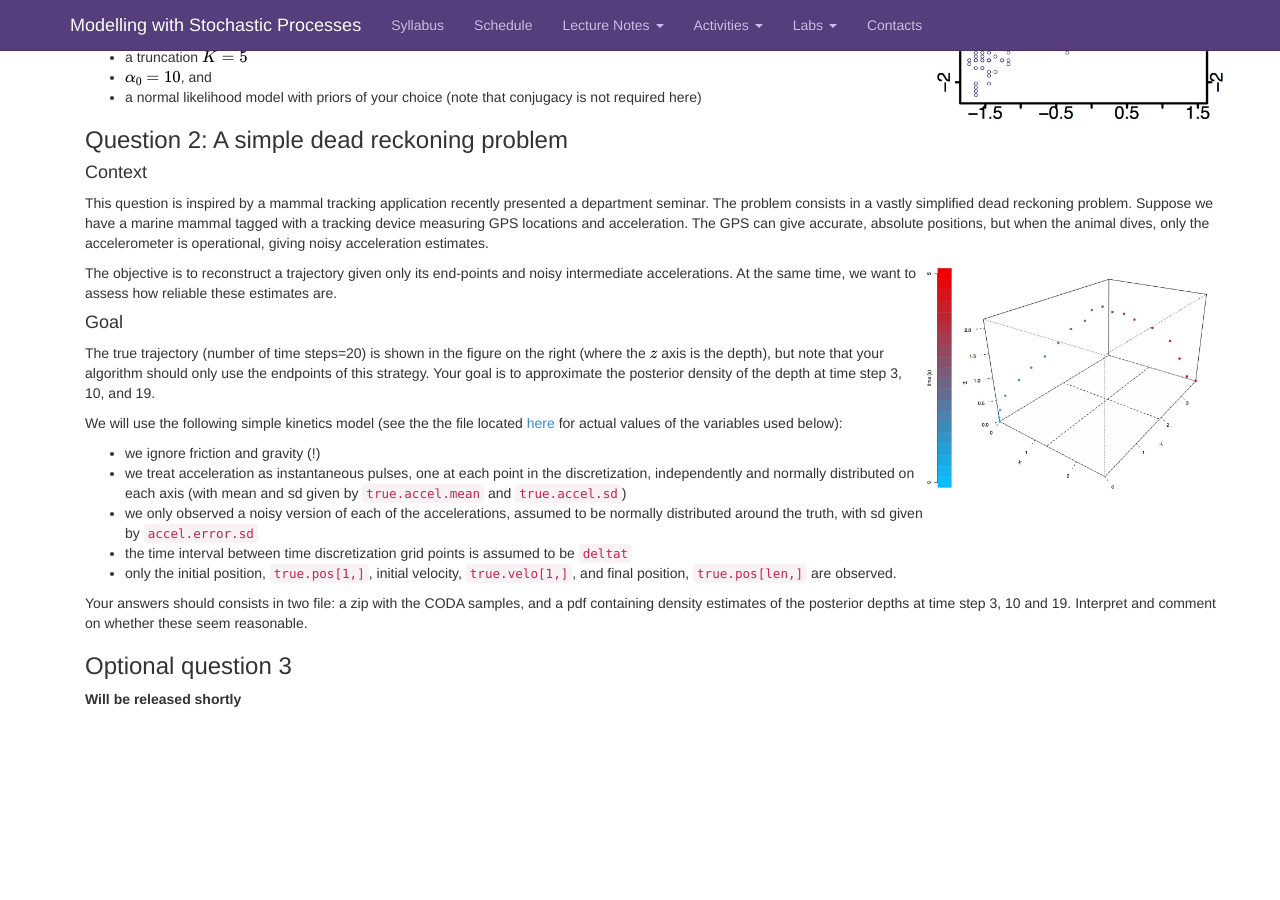
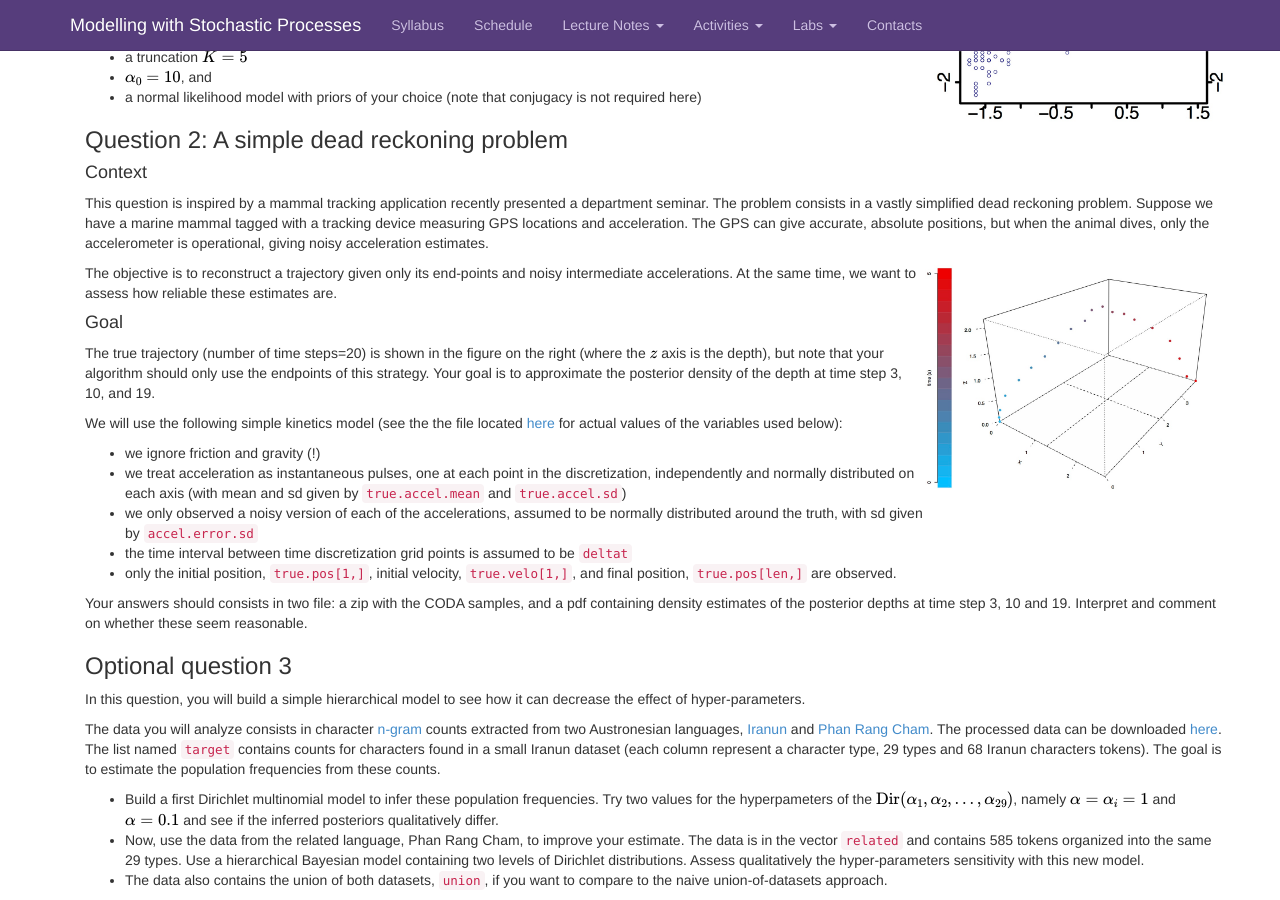
Before and after one commit to snowdj/stochastic_process_notes, a Jekyll site: the page built from _posts/2014-01-17-homework2.md, in a window 1280 px wide and 900 px high, scrolled down 1681 px. Built offline with Jekyll 4.4.1, drawn with Linux system fonts in a browser that asks for light colours; nearby versions of some CDN libraries; Markdown is read by kramdown in place of the engine named in the settings; formulas are drawn with MathJax 3; comment, search, counter and statistics services are not loaded; before the commit the page ends 2400 px from its top, so only the background shows below that.

Commit message:
Add hierarchical bonus question

```diff
--- a/_posts/2014-01-17-homework2.md
+++ b/_posts/2014-01-17-homework2.md
@@ -114,4 +114,10 @@ Your answers should consists in two file: a zip with the CODA samples, and a pdf
 
 ### Optional question 3
 
-**Will be released shortly**
+In this question, you will build a simple hierarchical model to see how it can decrease the effect of hyper-parameters.
+
+The data you will analyze consists in character [n-gram](http://en.wikipedia.org/wiki/N-gram) counts extracted from two Austronesian languages, [Iranun](http://language.psy.auckland.ac.nz/austronesian/language.php?id=458) and [Phan Rang Cham](http://language.psy.auckland.ac.nz/austronesian/language.php?id=371).  The processed data can be downloaded [here]({{ site.url }}/data/geyser/question3.data). The list named ``target`` contains counts for characters found in a small Iranun dataset (each column represent a character type, 29 types and 68 Iranun characters tokens). The goal is to estimate the population frequencies from these counts.
+
+- Build a first Dirichlet multinomial model to infer these population frequencies. Try two values for the hyperpameters of the $\Dir(\alpha\_1, \alpha\_2, \dots, \alpha\_{29})$, namely $\alpha = \alpha\_i = 1$ and $\alpha = 0.1$ and see if the inferred posteriors qualitatively differ.
+- Now, use the data from the related language, Phan Rang Cham, to improve your estimate. The data is in the vector ``related`` and contains 585 tokens organized into the same 29 types. Use a hierarchical Bayesian model containing two levels of Dirichlet distributions. Assess qualitatively the hyper-parameters sensitivity with this new model.
+- The data also contains the union of both datasets, ``union``, if you want to compare to the naive union-of-datasets approach.
```
Also changed, not shown: 1 other file.
